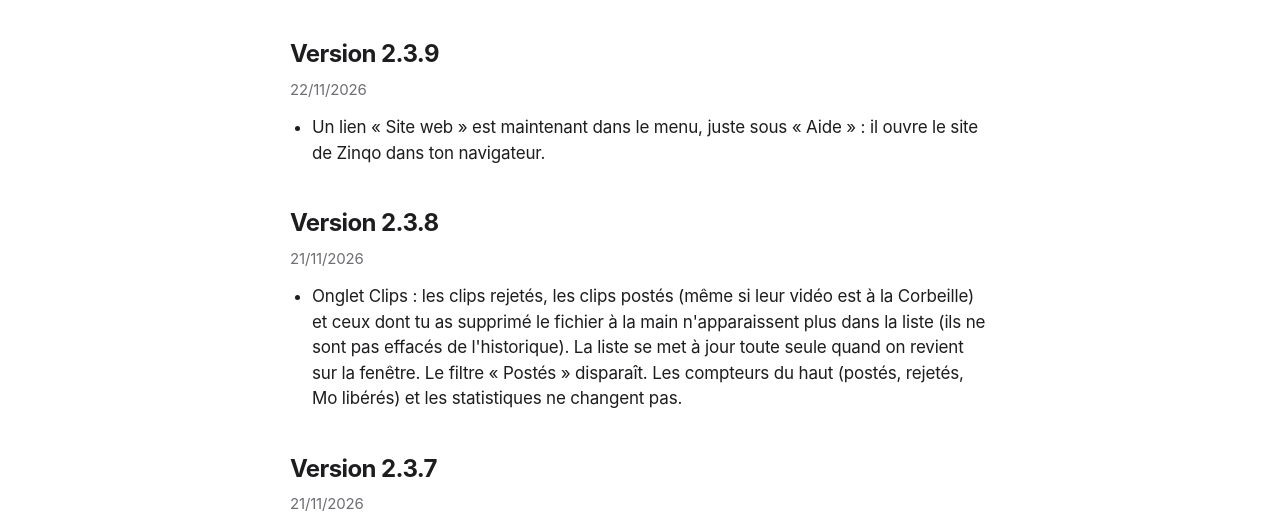
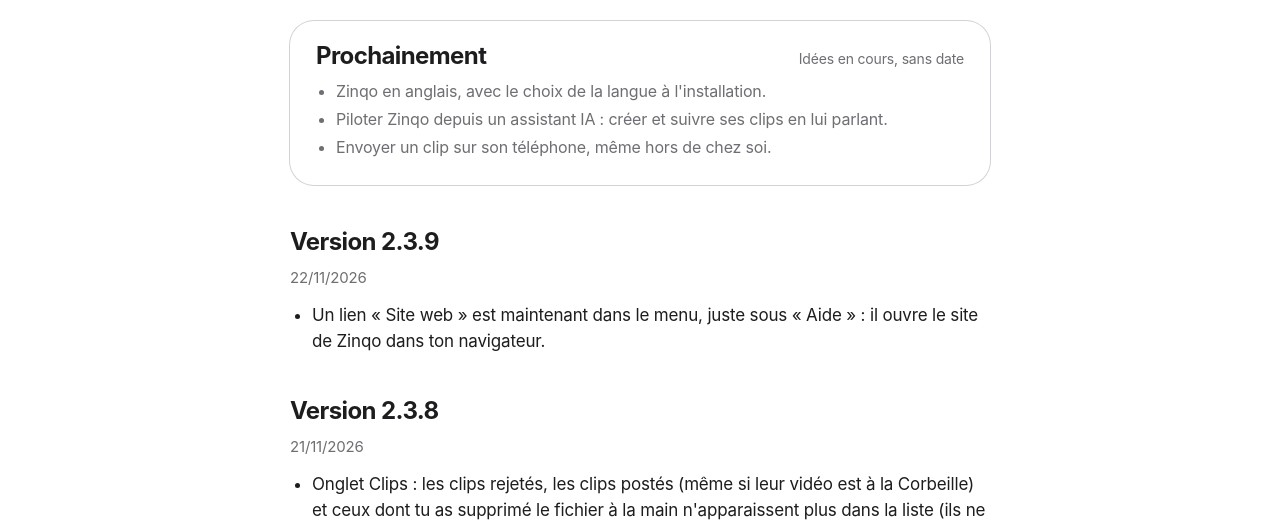
Before and after one commit to DXTR-Codex/zinqo, a plain HTML site: page docs/nouveautes.html in a window 1280 px wide. Shown: the part 264-789 px from the top of the page. Drawn offline with Linux system fonts and the light colour scheme.

Commit message:
Site : synchronise avec Zinqo 2.4.0
Co-Authored-By: Claude Sonnet 5.5 <noreply@anthropic.com>

```diff
--- a/docs/nouveautes.html
+++ b/docs/nouveautes.html
@@ -30,6 +30,7 @@
 <main id="contenu"><div class="wrap doc">
 <h1>Nouveautés</h1>
 <p class="lead">Ce qui a changé dans les dernières versions de Zinqo. Le logiciel te propose lui-même chaque mise à jour.</p>
+<aside class="nouv" aria-labelledby="t-av"><div class="nh"><h2 id="t-av">Prochainement</h2><span class="small">Idées en cours, sans date</span></div><ul><li>Zinqo en anglais, avec le choix de la langue à l'installation.</li><li>Piloter Zinqo depuis un assistant IA&nbsp;: créer et suivre ses clips en lui parlant.</li><li>Envoyer un clip sur son téléphone, même hors de chez soi.</li></ul></aside>
 <h2 id="v2-3-9">Version 2.3.9</h2>
 <p class="dates">22/11/2026</p>
 <ul>
--- a/docs/style.css
+++ b/docs/style.css
@@ -71,6 +71,10 @@ section{padding:96px 0}
 .nouv h2{font-size:21px;letter-spacing:-.02em}
 .nouv ul{margin:10px 0 0;padding-left:20px;font-size:16px;color:var(--muted)}
 .nouv li{margin:4px 0}
+.doc .nouv{max-width:none;margin:0 0 8px}
+.doc .nouv h2{margin:0}
+.doc .nouv ul{margin:10px 0 0;padding-left:20px;color:var(--muted)}
+.doc .nouv li{margin:4px 0}
 .nh{display:flex;flex-wrap:wrap;align-items:baseline;justify-content:space-between;gap:4px 16px}
 .doc .how{margin-top:20px}
 .dl{margin:28px 0 8px;display:flex;flex-direction:column;align-items:flex-start;gap:12px}
```
